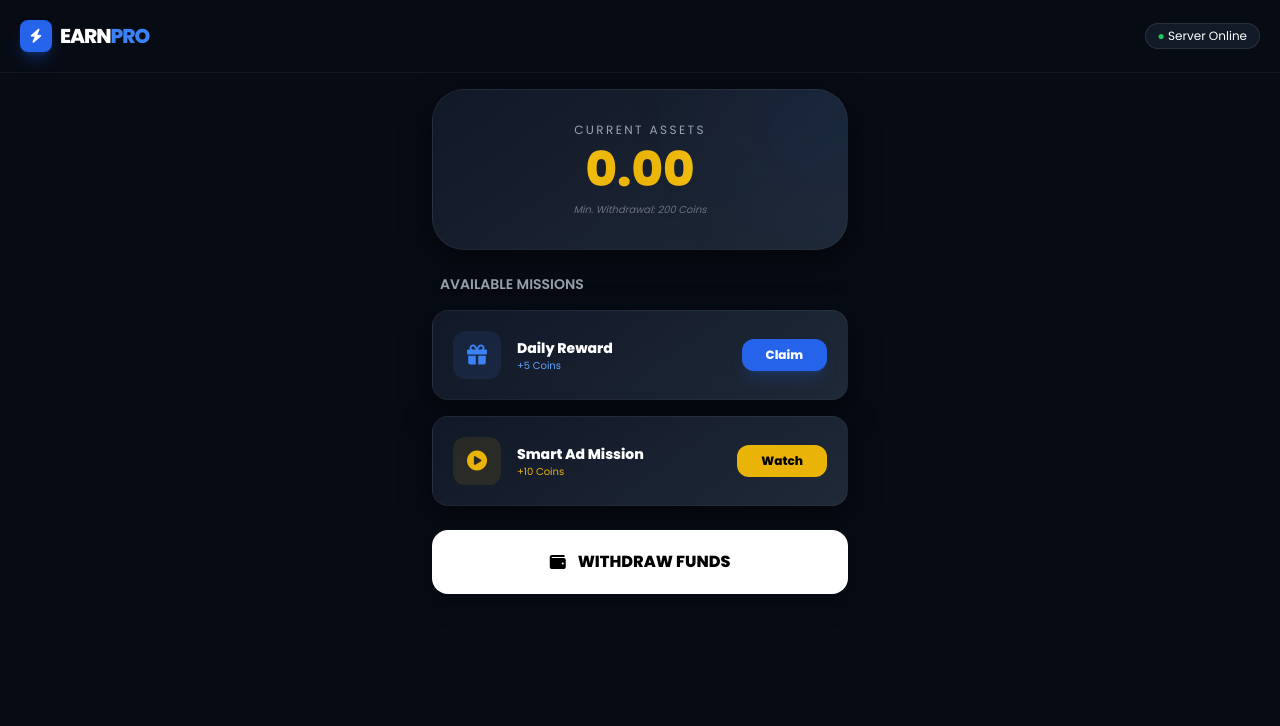
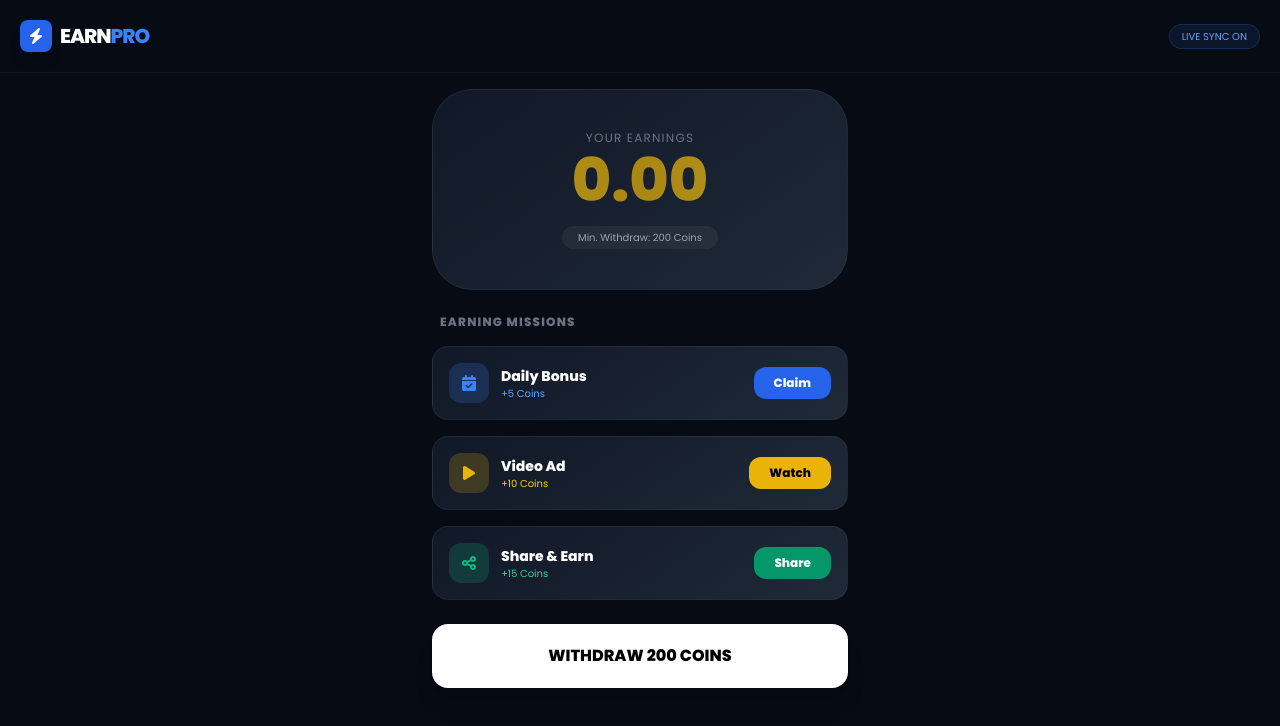
Before and after one commit to ramlal740890-cpu/earn-bot-2026, a plain HTML site: page index.html in a window 1280 px wide. Drawn offline with nearby package versions, Linux system fonts and the light colour scheme; no server answers.

Commit message:
Update index.html

```diff
--- a/index.html
+++ b/index.html
@@ -11,82 +11,72 @@
 
     <style>
         @import url('https://fonts.googleapis.com/css2?family=Poppins:wght@300;400;600;800&display=swap');
-        body { background: #070b14; color: #fff; font-family: 'Poppins', sans-serif; overflow-x: hidden; }
-        .premium-card { background: linear-gradient(145deg, #111827, #1f2937); border: 1px solid rgba(255,255,255,0.05); box-shadow: 0 10px 30px rgba(0,0,0,0.5); }
-        .coin-shimmer { background: linear-gradient(90deg, #facc15, #eab308, #facc15); -webkit-background-clip: text; -webkit-text-fill-color: transparent; animation: shimmer 2s infinite; }
-        @keyframes shimmer { 0% { opacity: 0.8; } 50% { opacity: 1; } 100% { opacity: 0.8; } }
-        .disabled-btn { background: #374151 !important; cursor: not-allowed; opacity: 0.6; }
+        body { background: #070b14; color: #fff; font-family: 'Poppins', sans-serif; }
+        .premium-card { background: linear-gradient(145deg, #111827, #1f2937); border: 1px solid rgba(255,255,255,0.05); }
+        .coin-shimmer { background: linear-gradient(90deg, #facc15, #eab308, #facc15); -webkit-background-clip: text; -webkit-text-fill-color: transparent; animation: pulse 2s infinite; }
+        @keyframes pulse { 0%, 100% { opacity: 1; } 50% { opacity: 0.7; } }
+        .disabled-btn { background: #374151 !important; cursor: not-allowed; opacity: 0.6; pointer-events: none; }
     </style>
 </head>
 <body class="pb-24">
 
-    <!-- Top Navigation -->
+    <!-- Navbar -->
     <nav class="p-5 flex justify-between items-center border-b border-white/5">
         <div class="flex items-center gap-2">
-            <div class="w-8 h-8 bg-blue-600 rounded-lg flex items-center justify-center shadow-lg shadow-blue-600/30">
-                <i class="fas fa-bolt text-sm"></i>
-            </div>
-            <span class="font-extrabold tracking-tighter text-xl">EARN<span class="text-blue-500">PRO</span></span>
+            <div class="w-8 h-8 bg-blue-600 rounded-lg flex items-center justify-center shadow-lg"><i class="fas fa-bolt"></i></div>
+            <span class="font-extrabold text-xl tracking-tighter uppercase">Earn<span class="text-blue-500">Pro</span></span>
         </div>
-        <div class="bg-slate-800/50 px-3 py-1 rounded-full border border-white/10 text-xs">
-            <span class="text-green-500">●</span> Server Online
-        </div>
+        <div class="text-[10px] bg-blue-500/10 text-blue-400 px-3 py-1 rounded-full border border-blue-500/20">LIVE SYNC ON</div>
     </nav>
 
     <div class="max-w-md mx-auto p-4 space-y-6">
 
-        <!-- Main Wallet Card -->
-        <div class="premium-card rounded-[2rem] p-8 text-center relative overflow-hidden">
-            <div class="absolute -top-10 -right-10 w-32 h-32 bg-blue-600/10 blur-3xl"></div>
-            <p class="text-gray-400 text-xs uppercase tracking-[0.2em] mb-2">Current Assets</p>
-            <h2 class="text-5xl font-extrabold coin-shimmer" id="balance">0.00</h2>
-            <p class="text-[10px] text-gray-500 mt-2 italic">Min. Withdrawal: 200 Coins</p>
-        </div>
-
-        <!-- Task Grid -->
-        <div class="space-y-4">
-            <h3 class="text-sm font-semibold text-gray-400 ml-2">AVAILABLE MISSIONS</h3>
-
-            <!-- Daily Bonus -->
-            <div class="premium-card p-5 rounded-2xl flex justify-between items-center group">
-                <div class="flex items-center gap-4">
-                    <div class="w-12 h-12 rounded-xl bg-blue-500/10 flex items-center justify-center text-blue-500 group-hover:scale-110 transition">
-                        <i class="fas fa-gift text-xl"></i>
-                    </div>
-                    <div>
-                        <p class="font-bold text-sm">Daily Reward</p>
-                        <p class="text-[10px] text-blue-400 font-medium">+5 Coins</p>
-                    </div>
-                </div>
-                <button onclick="handleDaily()" id="dailyBtn" class="bg-blue-600 hover:bg-blue-50 text-white px-6 py-2 rounded-xl text-xs font-bold transition-all shadow-lg shadow-blue-600/20">Claim</button>
-            </div>
-
-            <!-- Ad Task with Timer -->
-            <div class="premium-card p-5 rounded-2xl flex justify-between items-center group">
-                <div class="flex items-center gap-4">
-                    <div class="w-12 h-12 rounded-xl bg-yellow-500/10 flex items-center justify-center text-yellow-500 group-hover:scale-110 transition">
-                        <i class="fas fa-play-circle text-xl"></i>
-                    </div>
-                    <div>
-                        <p class="font-bold text-sm">Smart Ad Mission</p>
-                        <p class="text-[10px] text-yellow-500 font-medium">+10 Coins</p>
-                    </div>
-                </div>
-                <div class="text-right">
-                    <button onclick="handleAdTask()" id="adBtn" class="bg-yellow-500 hover:bg-yellow-400 text-black px-6 py-2 rounded-xl text-xs font-bold transition-all">Watch</button>
-                    <p id="timerText" class="text-[9px] text-gray-500 mt-1 hidden italic">Next in: <span id="countdown">10:00</span></p>
-                </div>
+        <!-- Wallet Card -->
+        <div class="premium-card rounded-[2.5rem] p-10 text-center relative">
+            <p class="text-gray-500 text-xs uppercase tracking-widest mb-1">Your Earnings</p>
+            <h2 class="text-6xl font-black coin-shimmer" id="balance">0.00</h2>
+            <div class="mt-4 inline-block bg-white/5 px-4 py-1 rounded-full text-[10px] text-gray-400">
+                Min. Withdraw: 200 Coins
             </div>
         </div>
 
-        <!-- Withdrawal Section -->
-        <button onclick="handleWithdraw()" class="w-full bg-white text-black font-black py-5 rounded-2xl hover:bg-gray-200 transition-transform active:scale-95 flex items-center justify-center gap-3 shadow-xl">
-            <i class="fas fa-wallet"></i> WITHDRAW FUNDS
+        <!-- Task List -->
+        <div class="space-y-4">
+            <h3 class="text-xs font-bold text-gray-500 px-2 tracking-widest">EARNING MISSIONS</h3>
+
+            <!-- Daily Bonus -->
+            <div class="premium-card p-4 rounded-2xl flex justify-between items-center">
+                <div class="flex items-center gap-3">
+                    <div class="w-10 h-10 bg-blue-500/20 rounded-xl flex items-center justify-center text-blue-500"><i class="fas fa-calendar-check"></i></div>
+                    <div><p class="text-sm font-bold">Daily Bonus</p><p class="text-[10px] text-blue-400">+5 Coins</p></div>
+                </div>
+                <button onclick="handleDaily()" id="dailyBtn" class="bg-blue-600 px-5 py-2 rounded-xl text-xs font-bold">Claim</button>
+            </div>
+
+            <!-- Ad Task -->
+            <div class="premium-card p-4 rounded-2xl flex justify-between items-center">
+                <div class="flex items-center gap-3">
+                    <div class="w-10 h-10 bg-yellow-500/20 rounded-xl flex items-center justify-center text-yellow-500"><i class="fas fa-play"></i></div>
+                    <div><p class="text-sm font-bold">Video Ad</p><p class="text-[10px] text-yellow-400">+10 Coins</p></div>
+                </div>
+                <button onclick="handleAdTask()" id="adBtn" class="bg-yellow-500 text-black px-5 py-2 rounded-xl text-xs font-bold">Watch</button>
+            </div>
+
+            <!-- Share Task -->
+            <div class="premium-card p-4 rounded-2xl flex justify-between items-center">
+                <div class="flex items-center gap-3">
+                    <div class="w-10 h-10 bg-emerald-500/20 rounded-xl flex items-center justify-center text-emerald-500"><i class="fas fa-share-alt"></i></div>
+                    <div><p class="text-sm font-bold">Share & Earn</p><p class="text-[10px] text-emerald-400">+15 Coins</p></div>
+                </div>
+                <button onclick="handleShare()" class="bg-emerald-600 px-5 py-2 rounded-xl text-xs font-bold">Share</button>
+            </div>
+        </div>
+
+        <button onclick="handleWithdraw()" class="w-full bg-white text-black font-black py-5 rounded-2xl shadow-xl active:scale-95 transition">
+            WITHDRAW 200 COINS
         </button>
-
     </div>
 
-    <!-- Firebase Logic -->
     <script>
         const firebaseConfig = {
             apiKey: "AIzaSyCgydPo6mM6qmWP8vVW-l05SC1qtNXodV8",
@@ -95,72 +85,66 @@
         };
         firebase.initializeApp(firebaseConfig);
         const db = firebase.database();
-        const userId = "user_test_1"; // In production, use unique ID
+        const userId = "user_" + Math.floor(Math.random() * 1000); // Production mein unique ID use karein
 
-        // Load Realtime Data
-        db.ref('users/' + userId).on('value', (snapshot) => {
-            const data = snapshot.val() || { balance: 0, lastAdTime: 0 };
-            document.getElementById('balance').innerText = data.balance.toFixed(2);
-            checkAdCooldown(data.lastAdTime);
+        const smartLink = "https://horizontallyresearchpolar.com/r0wbx3kyf?key=8b0a2298684c7cea730312add326101b";
+
+        db.ref('users/' + userId).on('value', (s) => {
+            const d = s.val() || { balance: 0, lastAd: 0, lastDaily: 0 };
+            document.getElementById('balance').innerText = d.balance.toFixed(2);
+            updateTimers(d.lastAd, d.lastDaily);
         });
 
         function handleDaily() {
-            // Clame par ad dikhane ke liye smart link open karein
-            window.open("https://horizontallyresearchpolar.com/r0wbx3kyf?key=8b0a2298684c7cea730312add326101b", "_blank");
-            db.ref('users/' + userId).transaction(u => {
-                if(u) { u.balance += 5; }
-                return u;
+            window.open(smartLink, '_blank');
+            db.ref('users/' + userId).update({
+                balance: firebase.database.ServerValue.increment(5),
+                lastDaily: Date.now()
             });
-            alert("Daily Bonus Claimed! +5 Coins");
         }
 
         function handleAdTask() {
-            window.open("https://horizontallyresearchpolar.com/r0wbx3kyf?key=8b0a2298684c7cea730312add326101b", "_blank");
-            const now = Date.now();
+            window.open(smartLink, '_blank');
             db.ref('users/' + userId).update({
                 balance: firebase.database.ServerValue.increment(10),
-                lastAdTime: now
+                lastAd: Date.now()
             });
-            alert("Great! 10 Points added. Now wait for 10 minutes.");
         }
 
-        function checkAdCooldown(lastTime) {
-            const adBtn = document.getElementById('adBtn');
-            const timerText = document.getElementById('timerText');
-            const countdownEl = document.getElementById('countdown');
-
-            const interval = setInterval(() => {
-                const now = Date.now();
-                const diff = (lastTime + (10 * 60 * 1000)) - now;
-
-                if (diff > 0) {
-                    adBtn.disabled = true;
-                    adBtn.classList.add('disabled-btn');
-                    timerText.classList.remove('hidden');
-                    const mins = Math.floor(diff / 60000);
-                    const secs = Math.floor((diff % 60000) / 1000);
-                    countdownEl.innerText = `${mins}:${secs < 10 ? '0' : ''}${secs}`;
-                } else {
-                    adBtn.disabled = false;
-                    adBtn.classList.remove('disabled-btn');
-                    timerText.classList.add('hidden');
-                    clearInterval(interval);
-                }
-            }, 1000);
+        function handleShare() {
+            const shareText = "Join EarnPro 2026 and earn daily coins! " + window.location.href;
+            if (navigator.share) {
+                navigator.share({ title: 'EarnPro', text: shareText, url: window.location.href })
+                .then(() => {
+                    db.ref('users/' + userId).update({ balance: firebase.database.ServerValue.increment(15) });
+                    alert("Shared successfully! +15 Coins.");
+                });
+            } else {
+                window.open(`https://api.whatsapp.com/send?text=${encodeURIComponent(shareText)}`, '_blank');
+                db.ref('users/' + userId).update({ balance: firebase.database.ServerValue.increment(15) });
+            }
         }
 
-        function handleWithdraw() {
-            db.ref('users/' + userId + '/balance').once('value', (s) => {
-                if (s.val() >= 200) {
-                    alert("Request Sent! Admin will verify your 200+ coins.");
-                } else {
-                    alert("Minimum 200 coins required!");
-                }
-            });
+        function updateTimers(lastAd, lastDaily) {
+            const now = Date.now();
+            // Ad Timer (10 min)
+            const adDiff = (lastAd + 600000) - now;
+            const adBtn = document.getElementById('adBtn');
+            if(adDiff > 0) {
+                adBtn.disabled = true; adBtn.classList.add('disabled-btn');
+                adBtn.innerText = Math.floor(adDiff/60000) + "m left";
+            } else { adBtn.disabled = false; adBtn.classList.remove('disabled-btn'); adBtn.innerText = "Watch"; }
+
+            // Daily Timer (24 hr)
+            const dDiff = (lastDaily + 86400000) - now;
+            const dBtn = document.getElementById('dailyBtn');
+            if(dDiff > 0) {
+                dBtn.disabled = true; dBtn.classList.add('disabled-btn');
+                dBtn.innerText = Math.floor(dDiff/3600000) + "h left";
+            } else { dBtn.disabled = false; dBtn.classList.remove('disabled-btn'); dBtn.innerText = "Claim"; }
         }
+
+        function handleWithdraw() { alert("Request sent to admin for verification."); }
     </script>
-
-    <!-- Social Bar -->
-    <script type='text/javascript' src='//horizontallyresearchpolar.com/9a/47/32/9a47321583a45c36195e34749f7e5025.js'></script>
 </body>
 </html>
```
